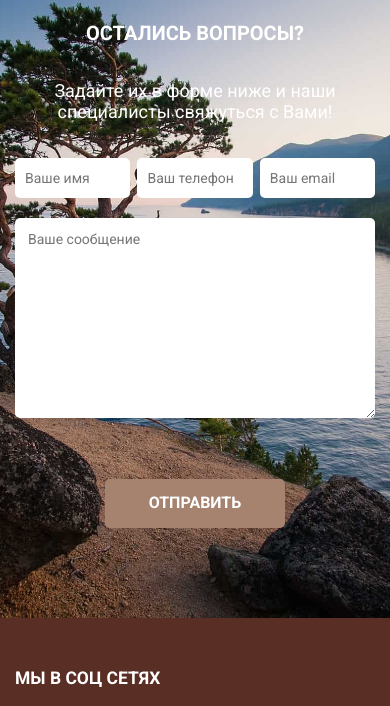
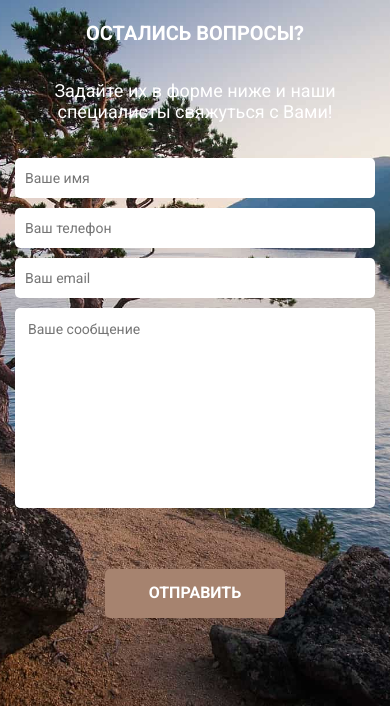
Before and after one commit to KRZHKV/tsybi, a plain HTML site: page index.html in a window 390 px wide. Shown: the part 5927-6633 px from the top of the page. Drawn offline with nearby package versions, Linux system fonts and the light colour scheme.

Commit message:
правка формы

```diff
--- a/css/style.css
+++ b/css/style.css
@@ -371,6 +371,7 @@ margin-right: 2px;
 	padding: 1.3rem 1.3rem;
 	border-radius: 5px;
 	margin-bottom: 5rem;
+	resize: none;
 }
 .question-form-btn {
 	left: 50%;
@@ -545,6 +546,14 @@ margin-right: 2px;
 	.question {
 		background-size: auto 100%;
 	}
+	.question-form-input {
+		width: 100%;
+		margin: 0;
+		margin-bottom: 1rem;
+	}
+	.question-form-input:first-child {
+		margin-bottom: 1rem;
+	}
 	.footer-link-wrapper {
 		margin-bottom: 2rem;
 	}
```
